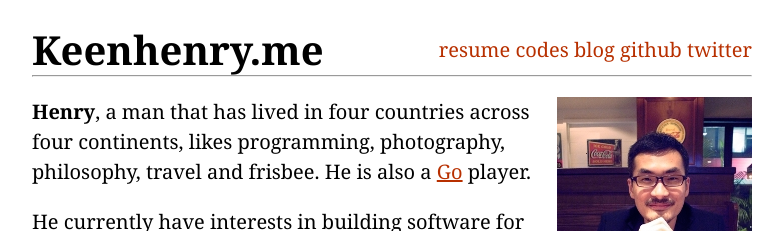
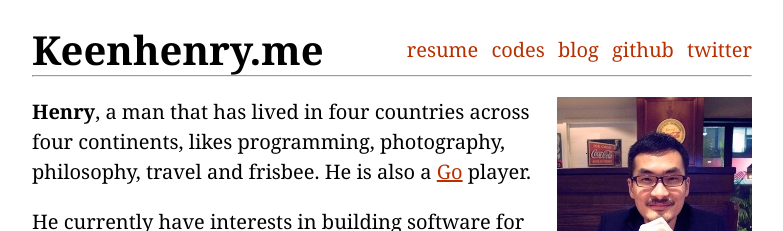
Before and after one commit to keenhenry/keenhenry.github.com, a Jekyll site: the page built from index.html, in a window 1280 px wide. Shown: the top 231 px of the page, without its empty margins (248-1031 px from the left). Built offline with Jekyll 4.4.1, drawn with Linux system fonts in a browser that asks for light colours.

Commit message:
rearranged css codes

```diff
--- a/static/css/main.css
+++ b/static/css/main.css
@@ -51,14 +51,17 @@
 }
 
 /* styles for header navigation menu */
-header a, header a:hover {
-       	text-decoration: none;
-}
 header h1 {
 	float: left;
 }
 header #nav {
 	text-align: right;
+}
+header a, header a:hover {
+       	text-decoration: none;
+}
+header #nav a {
+	margin-left: 8px;
 }
 /*************************************/
 
```
